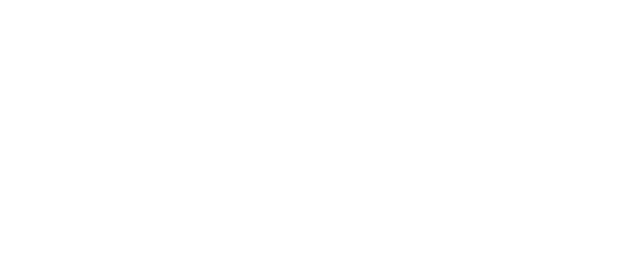
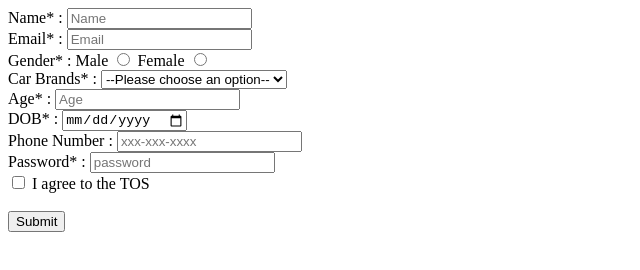
Before and after one commit to acciojob/signup-form-car-prapti-sangave, a website: page main.html in a window 1280 px wide. Shown: the whole page, without its empty margins (0-640 px from the left). Drawn offline with Linux system fonts and the light colour scheme.

Commit message:
created a submission

```diff
--- a/main.html
+++ b/main.html
@@ -8,7 +8,48 @@
 
 <body>
 	<!-- the entire body must be written by student -->
-    <script type="text/javascript" src="./script.js">
+
+	<form method="post">
+		<label for="name">Name* :</label>
+		<input type="text" id="name" placeholder="Name" required> <br>
+
+		<label for="email">Email* :</label>
+		<input type="email" id="email" placeholder="Email">	<br>
+
+		<label for="gender">Gender* : </label>
+		<label for="gender"> Male</label>
+		<input type="radio" id="gender_m" name="gender" required>
+		<label for="gender"> Female</label>
+		<input type="radio" id="gender_m" name="gender" required> <br>
+
+		<label for="car">Car Brands* : </label>
+		<select id="cars" required>
+			<option value="" disabled selected>--Please choose an option--</option>
+			<option value="BMW">BMW</option>
+			<option value="BMW">Audi</option>
+			<option value="BMW">Mercedeze</option>
+		</select><br>
+
+		<label for="age">Age* : </label>
+		<input type="number" id="num" placeholder="Age"required><br>
+
+		<label for="dob">DOB* : </label>
+		<input type="date" id="dob" required><br>
+
+		<label for="tel"> Phone Number : </label>
+		<input type="tel" id="tel" placeholder="xxx-xxx-xxxx"><br>
+
+		<label for="password"> Password* : </label>
+		<input type="password" id="password" placeholder="password"><br>
+
+		<input type="checkbox" required id="tos">
+		<label for="tos">I agree to the TOS</label><br><br>
+
+		<button type="submit">Submit</button>
+
+
+
+	<script type="text/javascript" src="./script.js">
 </script>
 
 </body>
```
